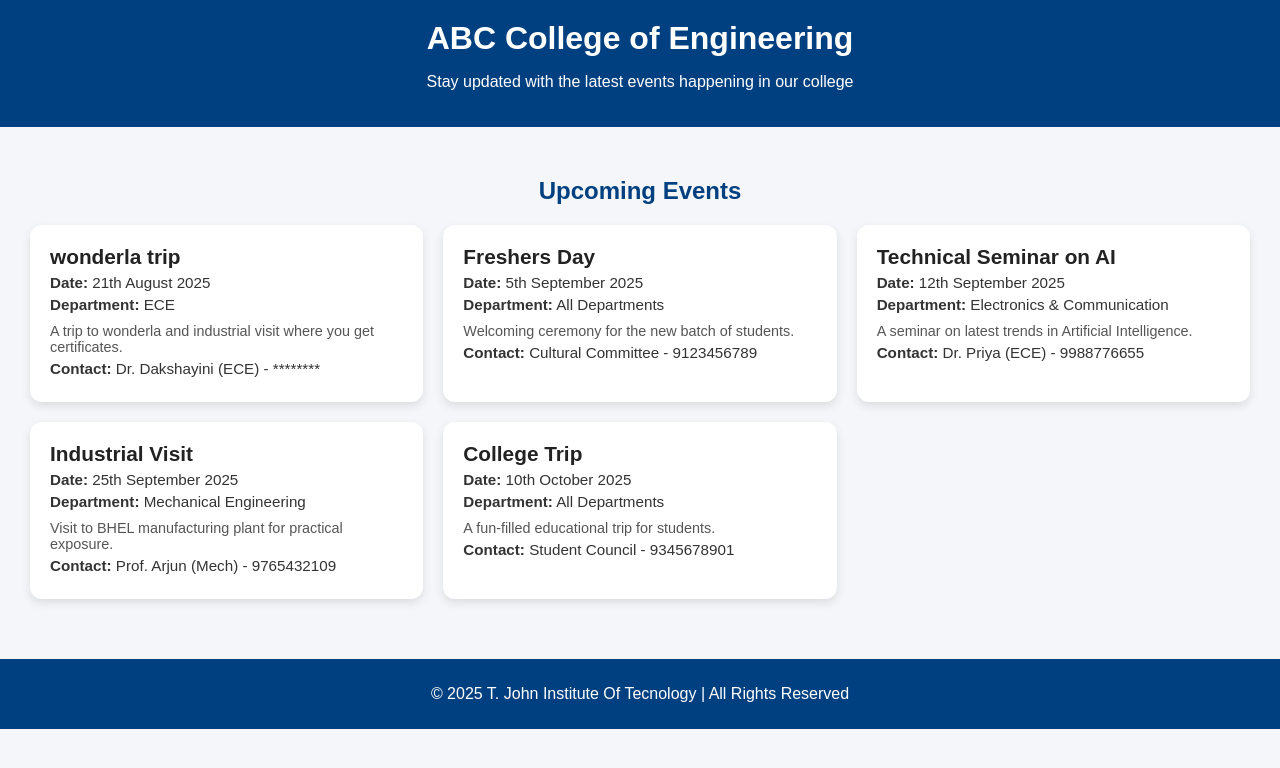
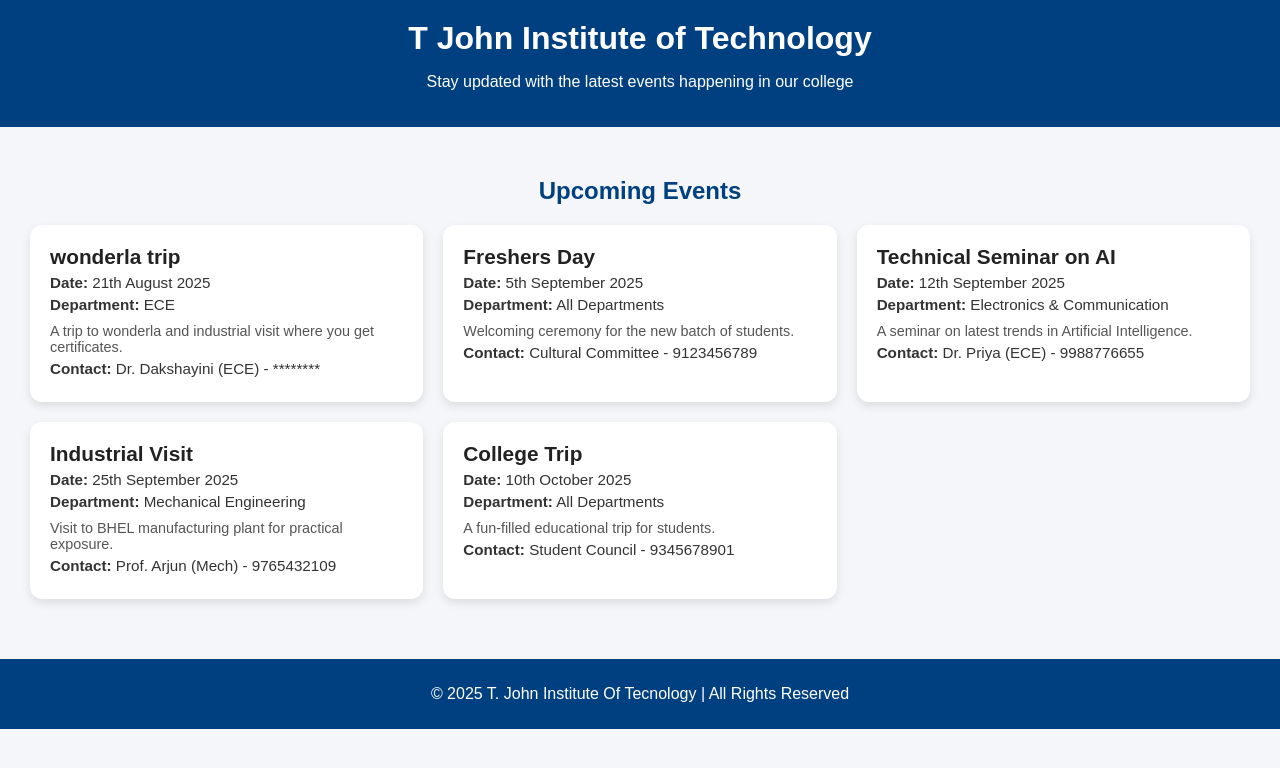
Before and after one commit to Keerthana070625/pages, a plain HTML site: page index.html in a window 1280 px wide. Drawn offline with Linux system fonts and the light colour scheme.

Commit message:
Update index.html

```diff
--- a/index.html
+++ b/index.html
@@ -9,7 +9,7 @@
 <body>
   <!-- Header -->
   <header>
-    <h1>ABC College of Engineering</h1>
+    <h1>T John Institute of Technology</h1>
     <p>Stay updated with the latest events happening in our college</p>
   </header>
 
```
